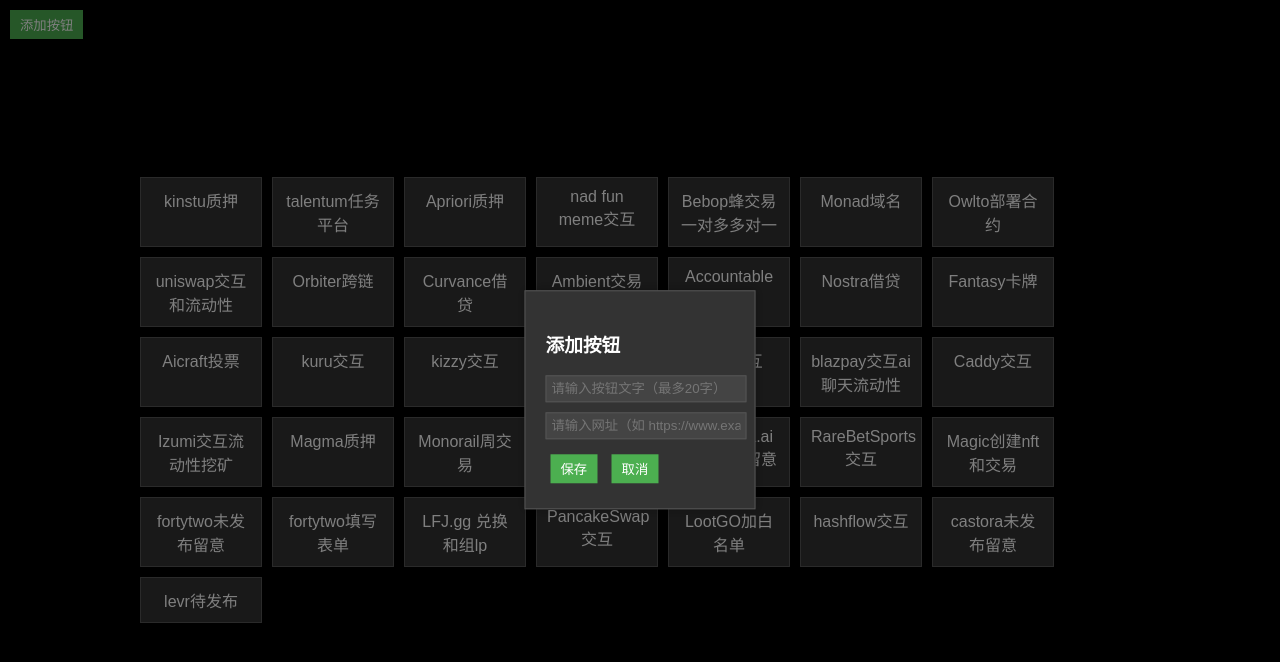
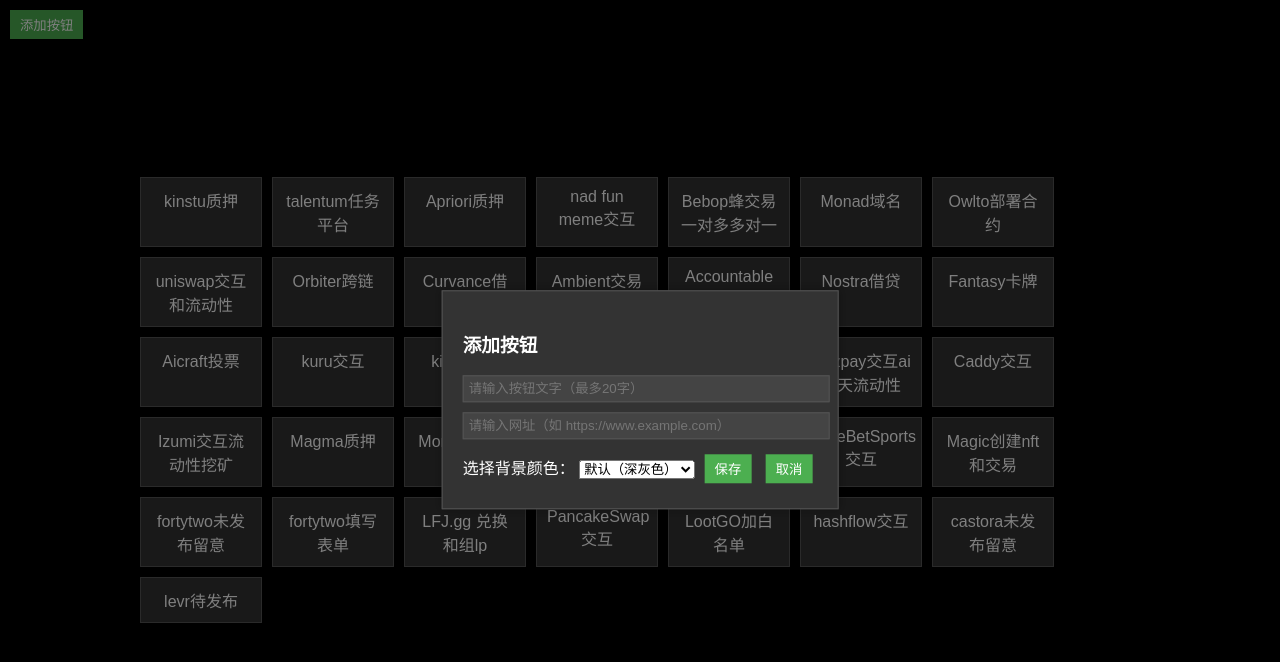
Before and after one commit to facaianan/facaianan1, a plain HTML site: page index.html in a window 1280 px wide. Both pictures are taken after a click on the button "添加按钮". Drawn offline with Linux system fonts and the light colour scheme.

Commit message:
Update index.html

```diff
--- a/index.html
+++ b/index.html
@@ -3,7 +3,7 @@
 <head>
     <meta charset="UTF-8">
     <meta name="viewport" content="width=device-width, initial-scale=1.0">
-    <title>随机文字按钮网页</title>
+    <title>按钮管理网页</title>
     <link rel="stylesheet" href="styles.css"> <!-- 引入CSS文件 -->
 </head>
 <body>
@@ -14,6 +14,11 @@
         <h3 id="modal-title">编辑按钮</h3>
         <input type="text" id="edit-text" placeholder="请输入按钮文字（最多20字）" maxlength="20">
         <input type="text" id="edit-url" placeholder="请输入网址（如 https://www.example.com）">
+        <label for="edit-color">选择背景颜色：</label>
+        <select id="edit-color">
+            <option value="#333">默认（深灰色）</option>
+            <option value="#ff0000">红色</option>
+        </select>
         <button id="save-btn">保存</button>
         <button id="delete-btn">删除</button>
         <button id="cancel-btn">取消</button>
```
